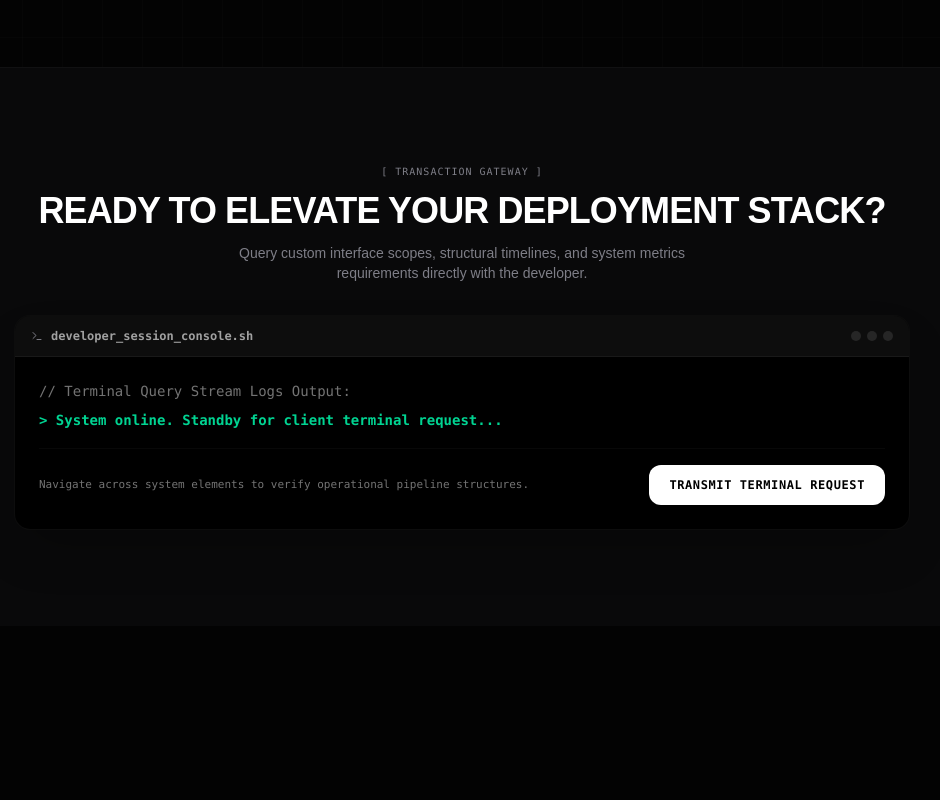
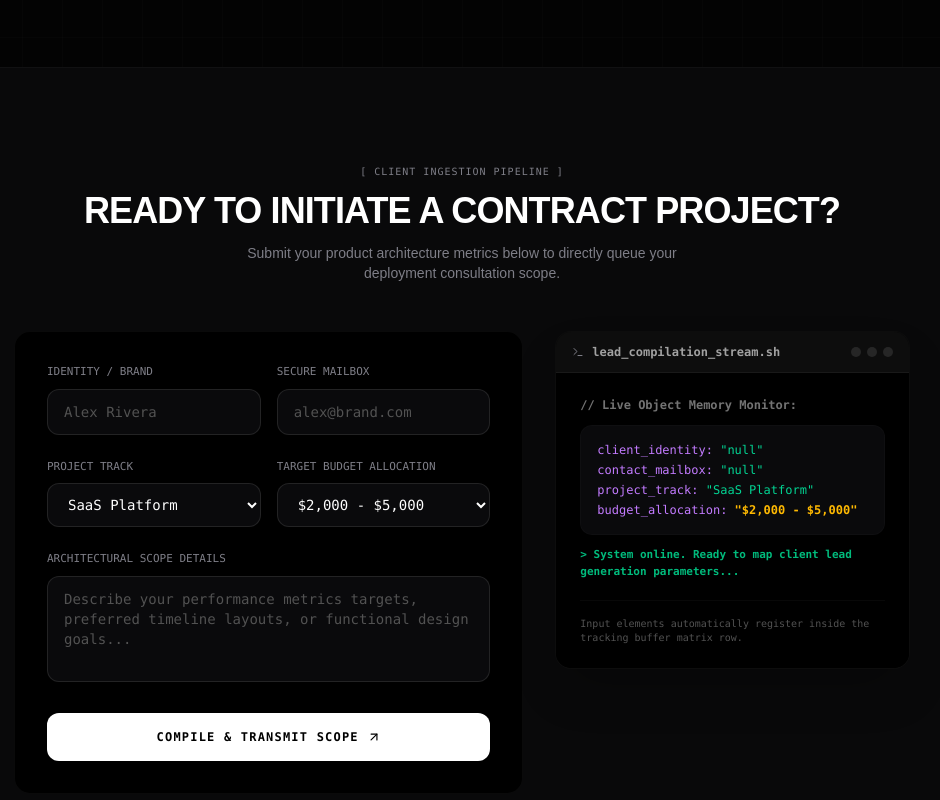
Before and after one commit to Nishanth2006/unmute-labs-portfolio, a React (Vite) app: page / in a window 1280 px wide. Shown: the part 1803-2603 px from the top of the page, without its empty margins (178-1118 px from the left). Before the commit the page ends 2429 px from the top, so only its background shows below. Built offline with nearby package versions, Linux system fonts and the light colour scheme.

Commit message:
feat: complete interactive client lead ingestion form with budget metrics tracking

```diff
--- a/src/App.tsx
+++ b/src/App.tsx
@@ -1,8 +1,8 @@
 import { useState, useEffect, useRef } from 'react';
 import { motion, AnimatePresence, useScroll, useTransform, useSpring, useMotionValue } from 'framer-motion';
-import { ArrowUpRight, Mail, Terminal, ArrowLeft, Maximize2, X, Cpu, Layers, LayoutGrid } from 'lucide-react';
+import { ArrowUpRight, Mail, Terminal, ArrowLeft, Maximize2, X, Cpu, Layers, LayoutGrid, CheckCircle2 } from 'lucide-react';
 
-// --- NEW: STATIC LOCAL .JPG IMPORTS ---
+// --- STATIC LOCAL .JPG IMPORTS ---
 import aether1 from './assets/aether-1.jpg';
 import aether2 from './assets/aether-2.jpg';
 import aether3 from './assets/aether-3.jpg';
@@ -27,7 +27,14 @@ interface Project {
   gallery: { url: string; caption: string }[];
 }
 
-// --- MASTER PORTFOLIO SHOWCASE DATA MATRIX ---
+interface FormState {
+  name: string;
+  email: string;
+  category: string;
+  budget: string;
+  details: string;
+}
+
 const PORTFOLIO_DB: Project[] = [
   {
     id: "aether",
@@ -79,10 +86,20 @@ const PORTFOLIO_DB: Project[] = [
 
 export default function App() {
   const [activeFilter, setActiveFilter] = useState<string>("ALL");
-  const [consoleMessage, setConsoleMessage] = useState<string>("System online. Standby for client terminal request...");
+  const [consoleMessage, setConsoleMessage] = useState<string>("System online. Ready to map client lead generation parameters...");
   const [currentPage, setCurrentPage] = useState<'showroom' | 'project'>('showroom');
   const [selectedProject, setSelectedProject] = useState<Project | null>(null);
   const [zoomImage, setZoomImage] = useState<string | null>(null);
+
+  // REAL FORM INGESTION STATE
+  const [formData, setFormData] = useState<FormState>({
+    name: '',
+    email: '',
+    category: 'SaaS Platform',
+    budget: '$2,000 - $5,000',
+    details: ''
+  });
+  const [isSubmitted, setIsSubmitted] = useState<boolean>(false);
 
   // Mouse trail pointer and liquid glow setups
   const cursorX = useMotionValue(-100);
@@ -109,7 +126,6 @@ export default function App() {
     return () => window.removeEventListener('mousemove', moveCursor);
   }, [cursorX, cursorY, glowX, glowY]);
 
-  // Parallax background tracking
   const containerRef = useRef<HTMLDivElement>(null);
   const { scrollYProgress } = useScroll({
     target: containerRef,
@@ -138,9 +154,23 @@ export default function App() {
     setConsoleMessage("Returned to primary layout deck view. Workspace synced.");
   };
 
-  const simulateTerminalInquiry = (projectName: string, e: React.MouseEvent) => {
-    e.stopPropagation();
-    setConsoleMessage(`Initializing pipeline query for: [${projectName}]... Routing configuration payloads directly to developer logs... Status: Direct Booking Route Configured.`);
+  // REACTIVE FORM ENGINE REGS
+  const handleInputChange = (e: React.ChangeEvent<HTMLInputElement | HTMLTextAreaElement | HTMLSelectElement>) => {
+    const { name, value } = e.target;
+    setFormData(prev => ({ ...prev, [name]: value }));
+    setConsoleMessage(`Updating local context: [form_${name}] -> "${value.substring(0, 30)}${value.length > 30 ? '...' : ''}"`);
+  };
+
+  const handleFormSubmit = (e: React.FormEvent) => {
+    e.preventDefault();
+    setIsSubmitted(true);
+    setConsoleMessage(`CRITICAL: Lead packet compilation complete. Payload package compiled: { Client: "${formData.name}", Range: "${formData.budget}" }. Transmitting telemetry metrics directly to developer mailbox logs...`);
+
+    // Fallback automatic programmatic redirect to mail system anchor if using static structures
+    setTimeout(() => {
+      const mailtoUrl = `mailto:your-email@gmail.com?subject=Project%20Scope%20Inquiry%20-%20${formData.name}&body=Sender:%20${formData.name}%0D%0AEmail:%20${formData.email}%0D%0ATrack:%20${formData.category}%0D%0ABudget:%20${formData.budget}%0D%0ADetails:%20${formData.details}`;
+      window.location.href = mailtoUrl;
+    }, 1500);
   };
 
   return (
@@ -171,7 +201,7 @@ export default function App() {
           <div className="w-1.5 h-1.5 bg-emerald-500 rounded-full animate-pulse" />
         </button>
         <a
-          href="mailto:your-email@gmail.com"
+          href="#hire"
           className="flex items-center space-x-2 text-[11px] uppercase tracking-widest font-bold px-5 py-2.5 bg-white text-black rounded-xl hover:opacity-90 transition-all font-mono"
         >
           <Mail size={12} />
@@ -266,11 +296,8 @@ export default function App() {
                         </div>
 
                         <div className="lg:col-span-1 flex lg:justify-end items-center h-full">
-                          <button
-                            onClick={(e) => simulateTerminalInquiry(project.title, e)}
-                            className="flex items-center space-x-3 bg-white/5 border border-white/10 px-6 py-4 rounded-xl text-xs font-mono tracking-wider hover:bg-white hover:text-black hover:border-white transition-all w-full lg:w-auto justify-center group/btn cursor-pointer"
-                          >
-                            <span>Query System Specs</span>
+                          <button className="flex items-center space-x-3 bg-white/5 border border-white/10 px-6 py-4 rounded-xl text-xs font-mono tracking-wider hover:bg-white hover:text-black hover:border-white transition-all w-full lg:w-auto justify-center group/btn cursor-pointer">
+                            <span>Explore Interface Case</span>
                             <ArrowUpRight size={14} />
                           </button>
                         </div>
@@ -354,20 +381,77 @@ export default function App() {
         </AnimatePresence>
       </main>
 
-      {/* OPERATIONAL INTERACTIVE SHELL CONSULTATION CONSOLE */}
-      <section className="w-full bg-[#0a0a0c]/90 border-t border-white/[0.03] py-24 px-4 sm:px-6 md:px-12 relative z-20">
-        <div className="max-w-4xl mx-auto space-y-8">
+      {/* 3. HIGH-CONVERTING CLIENT LEAD CAPTURE FORM DECK */}
+      <section id="hire" className="w-full bg-[#0a0a0c]/90 border-t border-white/[0.03] py-24 px-4 sm:px-6 md:px-12 relative z-20">
+        <div className="max-w-4xl mx-auto space-y-12">
           <div className="text-center space-y-3">
-            <span className="text-[10px] font-mono tracking-widest text-[#7e7e87] uppercase block">[ TRANSACTION GATEWAY ]</span>
-            <h3 className="text-2xl md:text-4xl font-extrabold tracking-tight uppercase">Ready to elevate your deployment stack?</h3>
-            <p className="text-[#7e7e87] text-sm font-light max-w-md mx-auto">Query custom interface scopes, structural timelines, and system metrics requirements directly with the developer.</p>
+            <span className="text-[10px] font-mono tracking-widest text-[#7e7e87] uppercase block">[ CLIENT INGESTION PIPELINE ]</span>
+            <h3 className="text-2xl md:text-4xl font-extrabold tracking-tight uppercase">Ready to initiate a contract project?</h3>
+            <p className="text-[#7e7e87] text-sm font-light max-w-md mx-auto">Submit your product architecture metrics below to directly queue your deployment consultation scope.</p>
           </div>
 
-          <div className="w-full border border-white/[0.05] rounded-2xl bg-black font-mono overflow-hidden shadow-2xl">
+          <div className="grid grid-cols-1 lg:grid-cols-12 gap-8 items-start">
+
+            {/* INPUT CONTROLLERS (LEFT 7-COLUMNS) */}
+            <form onSubmit={handleFormSubmit} className="lg:col-span-7 bg-black border border-white/[0.04] p-6 md:p-8 rounded-2xl space-y-6">
+              <div className="grid grid-cols-1 sm:grid-cols-2 gap-4">
+                <div className="space-y-2">
+                  <label className="block text-[11px] font-mono uppercase text-[#7e7e87]">Identity / Brand</label>
+                  <input required name="name" type="text" placeholder="Alex Rivera" value={formData.name} onChange={handleInputChange} className="w-full bg-[#0a0a0c] border border-white/10 rounded-xl px-4 py-3 text-sm font-mono focus:border-white focus:outline-none transition-all text-white placeholder-neutral-600" />
+                </div>
+                <div className="space-y-2">
+                  <label className="block text-[11px] font-mono uppercase text-[#7e7e87]">Secure Mailbox</label>
+                  <input required name="email" type="email" placeholder="alex@brand.com" value={formData.email} onChange={handleInputChange} className="w-full bg-[#0a0a0c] border border-white/10 rounded-xl px-4 py-3 text-sm font-mono focus:border-white focus:outline-none transition-all text-white placeholder-neutral-600" />
+                </div>
+              </div>
+
+              <div className="grid grid-cols-1 sm:grid-cols-2 gap-4">
+                <div className="space-y-2">
+                  <label className="block text-[11px] font-mono uppercase text-[#7e7e87]">Project Track</label>
+                  <select name="category" value={formData.category} onChange={handleInputChange} className="w-full bg-[#0a0a0c] border border-white/10 rounded-xl px-4 py-3 text-sm font-mono focus:border-white focus:outline-none transition-all text-white cursor-pointer">
+                    <option>SaaS Platform</option>
+                    <option>E-Commerce Hub</option>
+                    <option>Immersive Showroom</option>
+                    <option>Custom Matrix Solution</option>
+                  </select>
+                </div>
+                <div className="space-y-2">
+                  <label className="block text-[11px] font-mono uppercase text-[#7e7e87]">Target Budget Allocation</label>
+                  <select name="budget" value={formData.budget} onChange={handleInputChange} className="w-full bg-[#0a0a0c] border border-white/10 rounded-xl px-4 py-3 text-sm font-mono focus:border-white focus:outline-none transition-all text-white cursor-pointer">
+                    <option>$1,000 - $2,000</option>
+                    <option>$2,000 - $5,000</option>
+                    <option>$5,000 - $10,000</option>
+                    <option>$10,000+</option>
+                  </select>
+                </div>
+              </div>
+
+              <div className="space-y-2">
+                <label className="block text-[11px] font-mono uppercase text-[#7e7e87]">Architectural Scope Details</label>
+                <textarea required name="details" rows={4} placeholder="Describe your performance metrics targets, preferred timeline layouts, or functional design goals..." value={formData.details} onChange={handleInputChange} className="w-full bg-[#0a0a0c] border border-white/10 rounded-xl px-4 py-3 text-sm font-mono focus:border-white focus:outline-none transition-all text-white resize-none placeholder-neutral-600" />
+              </div>
+
+              <button type="submit" disabled={isSubmitted} className="w-full flex items-center justify-center space-x-2 bg-white text-black font-mono font-bold text-xs uppercase tracking-widest py-4 rounded-xl hover:opacity-90 transition-all disabled:opacity-50 disabled:cursor-not-allowed cursor-pointer">
+                {isSubmitted ? (
+                  <>
+                    <CheckCircle2 size={14} className="animate-pulse text-emerald-600" />
+                    <span>Payload Transmitted</span>
+                  </>
+                ) : (
+                  <>
+                    <span>Compile & Transmit Scope</span>
+                    <ArrowUpRight size={14} />
+                  </>
+                )}
+              </button>
+            </form>
+
+            {/* REAL-TIME LOG COMPILER DIAGNOSTIC (RIGHT 5-COLUMNS) */}
+            <div className="lg:col-span-5 w-full border border-white/[0.05] rounded-2xl bg-black font-mono overflow-hidden shadow-2xl">
               <div className="bg-neutral-900/60 border-b border-white/[0.05] px-4 py-3 flex items-center justify-between text-xs text-neutral-400">
                 <div className="flex items-center space-x-2">
                   <Terminal size={12} className="text-[#7e7e87]" />
-                <span className="font-bold">developer_session_console.sh</span>
+                  <span className="font-bold">lead_compilation_stream.sh</span>
                 </div>
                 <div className="flex space-x-1.5">
                   <div className="w-2.5 h-2.5 rounded-full bg-neutral-800" />
@@ -376,22 +460,21 @@ export default function App() {
                 </div>
               </div>
 
-            <div className="p-6 space-y-4 text-xs md:text-sm min-h-[140px] flex flex-col justify-between">
-              <div className="space-y-2 text-neutral-300">
-                <p className="text-neutral-500">// Terminal Query Stream Logs Output:</p>
-                <motion.p key={consoleMessage} initial={{ opacity: 0, x: -5 }} animate={{ opacity: 1, x: 0 }} className="leading-relaxed text-emerald-400 font-bold">&gt; {consoleMessage}</motion.p>
+              <div className="p-6 text-xs min-h-[295px] flex flex-col justify-between bg-black">
+                <div className="space-y-3 text-neutral-400">
+                  <p className="text-neutral-500 font-bold">// Live Object Memory Monitor:</p>
+                  <div className="bg-[#0a0a0c] p-4 rounded-xl border border-white/[0.02] space-y-1 text-neutral-300">
+                    <p><span className="text-purple-400">client_identity:</span> <span className="text-emerald-400">"{formData.name || 'null'}"</span></p>
+                    <p><span className="text-purple-400">contact_mailbox:</span> <span className="text-emerald-400">"{formData.email || 'null'}"</span></p>
+                    <p><span className="text-purple-400">project_track:</span> <span className="text-emerald-400">"{formData.category}"</span></p>
+                    <p><span className="text-purple-400">budget_allocation:</span> <span className="text-amber-400 font-bold">"{formData.budget}"</span></p>
+                  </div>
+                  <p className="text-emerald-500 font-semibold text-[11px] leading-normal animate-pulse">&gt; {consoleMessage}</p>
+                </div>
+                <p className="text-[10px] text-neutral-600 pt-4 border-t border-white/[0.03]">Input elements automatically register inside the tracking buffer matrix row.</p>
+              </div>
             </div>
 
-              <div className="border-t border-white/[0.03] pt-4 flex flex-col sm:flex-row items-center justify-between gap-4">
-                <span className="text-[11px] text-neutral-500 font-medium">Navigate across system elements to verify operational pipeline structures.</span>
-                <a
-                  href="mailto:your-email@gmail.com?subject=Project%20Infrastructure%20Inquiry"
-                  className="flex items-center space-x-2 text-xs font-bold uppercase tracking-wider bg-white text-black px-5 py-3 rounded-xl hover:opacity-90 transition-all w-full sm:w-auto justify-center"
-                >
-                  <span>Transmit Terminal Request</span>
-                </a>
-              </div>
-            </div>
           </div>
         </div>
       </section>
@@ -400,27 +483,9 @@ export default function App() {
       <AnimatePresence>
         {zoomImage && (
           <div className="fixed inset-0 z-50 flex items-center justify-center p-4">
-            <motion.div
-              initial={{ opacity: 0 }}
-              animate={{ opacity: 0.95 }}
-              exit={{ opacity: 0 }}
-              onClick={() => setZoomImage(null)}
-              className="absolute inset-0 bg-black cursor-zoom-out"
-            />
-
-            <motion.div
-              initial={{ opacity: 0, scale: 0.95 }}
-              animate={{ opacity: 1, scale: 1 }}
-              exit={{ opacity: 0, scale: 0.95 }}
-              transition={{ type: "spring", damping: 30, stiffness: 300 }}
-              className="relative max-w-5xl max-h-[85vh] z-10 select-none overflow-hidden rounded-xl border border-white/10 shadow-2xl bg-black p-1"
-            >
-              <button
-                onClick={() => setZoomImage(null)}
-                className="absolute top-4 right-4 z-20 p-2 bg-black/70 backdrop-blur-md border border-white/10 rounded-full text-white hover:bg-white hover:text-black transition-all cursor-pointer"
-              >
-                <X size={16} />
-              </button>
+            <motion.div initial={{ opacity: 0 }} animate={{ opacity: 0.95 }} exit={{ opacity: 0 }} onClick={() => setZoomImage(null)} className="absolute inset-0 bg-black cursor-zoom-out" />
+            <motion.div initial={{ opacity: 0, scale: 0.95 }} animate={{ opacity: 1, scale: 1 }} exit={{ opacity: 0, scale: 0.95 }} transition={{ type: "spring", damping: 30, stiffness: 300 }} className="relative max-w-5xl max-h-[85vh] z-10 select-none overflow-hidden rounded-xl border border-white/10 shadow-2xl bg-black p-1">
+              <button onClick={() => setZoomImage(null)} className="absolute top-4 right-4 z-20 p-2 bg-black/70 backdrop-blur-md border border-white/10 rounded-full text-white hover:bg-white hover:text-black transition-all cursor-pointer"><X size={16} /></button>
               <img src={zoomImage} alt="Expanded Interface Component View" className="w-full h-auto max-h-[80vh] object-contain rounded-lg filter grayscale" />
             </motion.div>
           </div>
```
Lines whose indentation alone changed are shown as unchanged.
